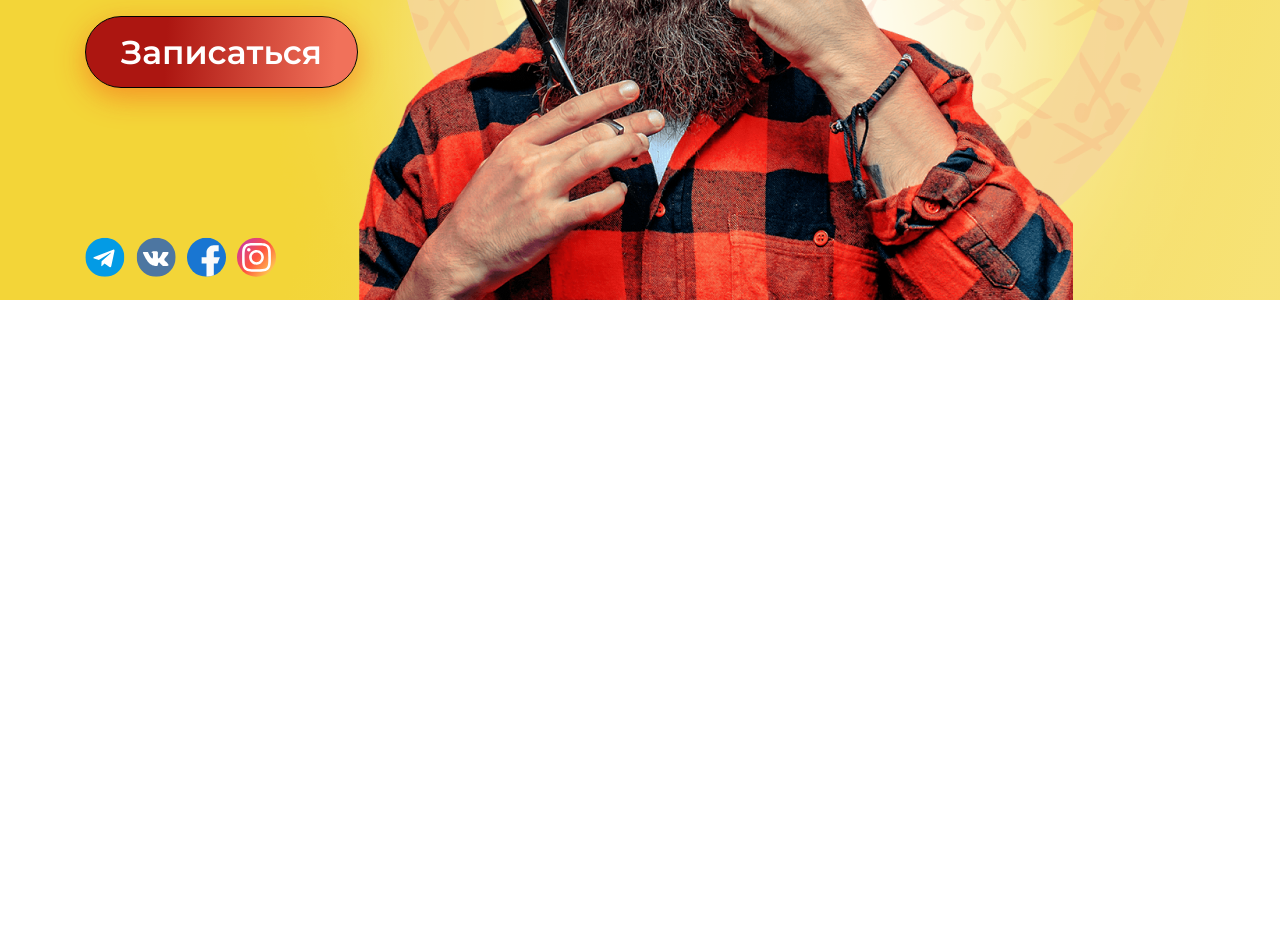
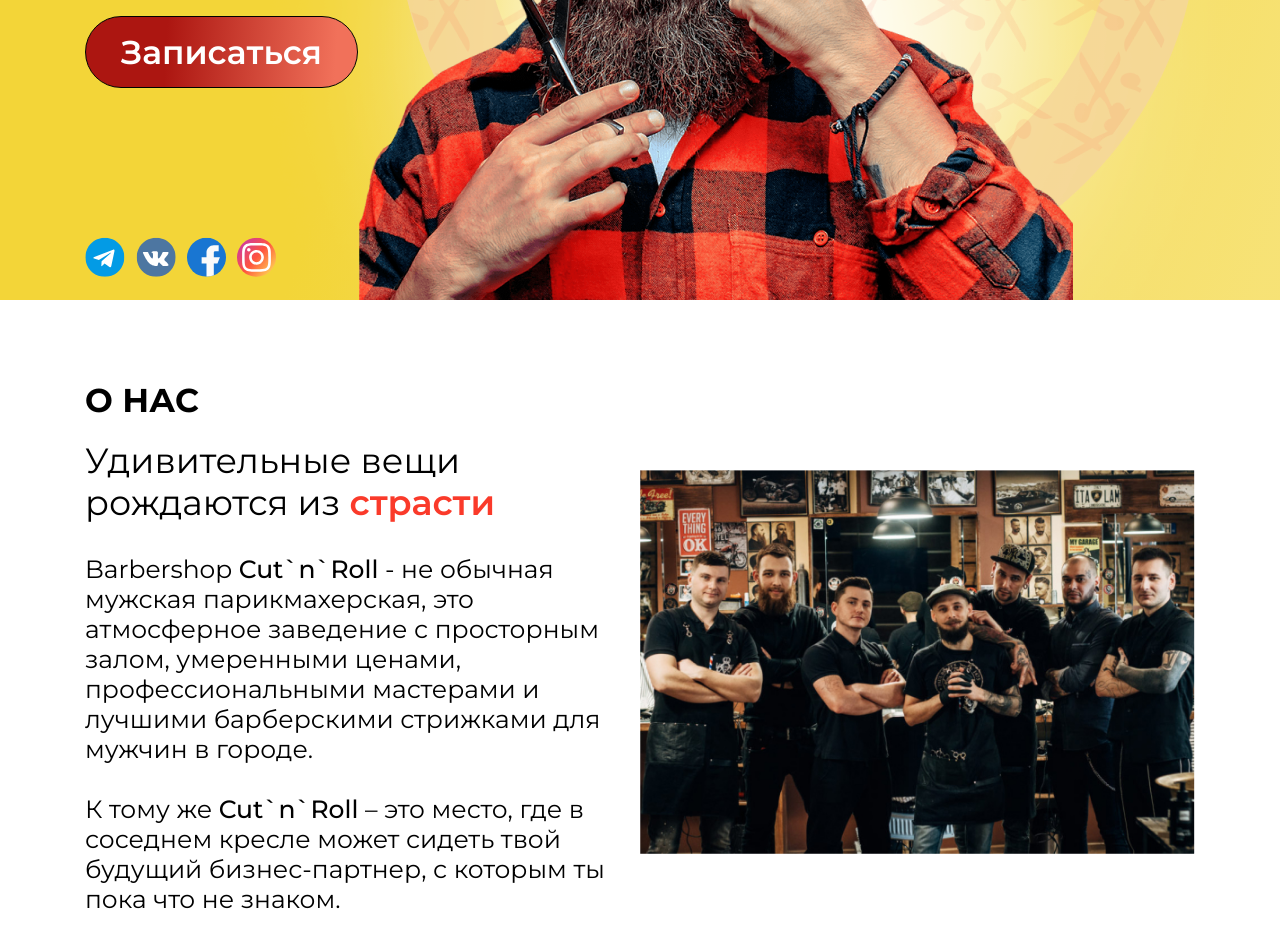
Before and after one commit to vilesov/Cut-n-Roll, a website: page app/index.html in a window 1280 px wide. Shown: the part 500-1448 px from the top of the page. Before the commit the page ends 800 px from the top, so only its background shows below. Drawn offline with nearby package versions, Linux system fonts and the light colour scheme; files that its build step writes are made by us from their sources.

Commit message:
Верстка: about, правка preview

```diff
--- a/app/index.html
+++ b/app/index.html
@@ -13,7 +13,7 @@
 <body>
 
     <header class="header">
-        <div class="container">
+        <div class="container header__in">
             <div class="header__inner">
                 <a class="header__logo" href="#">
                     <img class="header__img" src="images/logo.png" alt="Логотип">
@@ -81,6 +81,43 @@
                 </div>
             </div>
         </section>
+
+        <section class="about">
+            <div class="container">
+                <div class="about__inner">
+                    <div class="about__us">
+                        <h3 class="about__title">
+                            О НАС
+                        </h3>
+
+                        <h4 class="about__subtitle">
+                            Удивительные вещи рождаются из <span class="about__accent">страсти</span>
+                        </h4>
+
+                        <p class="about__text">
+                            Barbershop <span class="about__text-accent">Cut`n`Roll</span> - не обычная мужская
+                            парикмахерская, это атмосферное заведение с
+                            просторным
+                            залом, умеренными ценами, профессиональными мастерами и лучшими барберскими стрижками для
+                            мужчин
+                            в
+                            городе.
+                        </p>
+
+                        <p class="about__text">
+                            К тому же <span class="about__text-accent">Cut`n`Roll</span> – это место, где в соседнем
+                            кресле может сидеть твой будущий
+                            бизнес-партнер, с
+                            которым ты пока что не знаком.
+                        </p>
+                    </div>
+
+                    <div class="about__bg">
+                        <img class="about__bg-img" src="images/team/all.jpg" alt="team">
+                    </div>
+                </div>
+            </div>
+        </section>
     </main>
 
     <script src="js/main.min.js"></script>
--- a/app/scss/_global.scss
+++ b/app/scss/_global.scss
@@ -1,6 +1,6 @@
 html,
 body {
-    height: 100%;
+    // height: 100%;
 }
 
 a {
--- a/app/scss/style.scss
+++ b/app/scss/style.scss
@@ -53,6 +53,8 @@
 }
 
 .preview {
+    height: 100vh;
+
     &::before {
         position: absolute;
         content: '';
@@ -111,11 +113,14 @@
         padding: 15px 35px;
         background: linear-gradient(93.3deg, #AC1611 29.75%, #F1715A 91.71%);
         border: 1px solid #000000;
-        box-sizing: border-box;
-        box-shadow: 0px 9px 30px rgba(248, 43, 8, 0.4);
         border-radius: 40px;
         cursor: pointer;
         outline: 0;
+        transition: box-shadow .3s;
+
+        &:hover {
+            box-shadow: 0px 9px 30px rgba(248, 43, 8, 0.4);
+        }
     }
 
     &__social {
@@ -129,4 +134,61 @@
     }
 }
 
+.about {
+    padding: 80px 0;
+
+    &__inner {
+        display: flex;
+        justify-content: space-between;
+    }
+
+    &__us {
+        padding-right: 15px;
+        display: flex;
+        flex-direction: column;
+        justify-content: center;
+    }
+
+    &__bg {
+        display: flex;
+        align-items: center;
+    }
+
+    &__us,
+    &__bg {
+        max-width: 50%;
+    }
+
+    &__title {
+        font-weight: 700;
+        font-size: 33px;
+        line-height: 40px;
+        margin-bottom: 20px;
+    }
+
+    &__subtitle {
+        max-width: 415px;
+        font-weight: 400;
+        font-size: 35px;
+        line-height: 42px;
+        margin-bottom: 30px;
+    }
+
+    &__accent {
+        font-weight: 600;
+        color: #FA3A2A;
+    }
+
+    &__text {
+        font-weight: 400;
+        font-size: 25px;
+        line-height: 30px;
+        margin-bottom: 30px;
+    }
+
+    &__text-accent {
+        font-weight: 500;
+    }
+}
+
 @import 'media';
```
